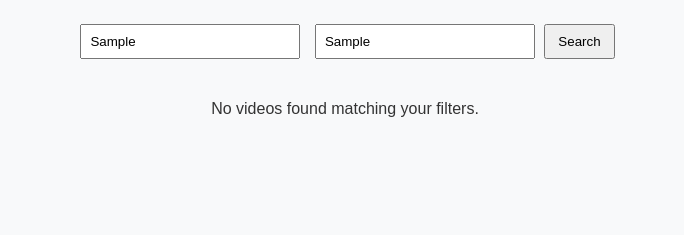
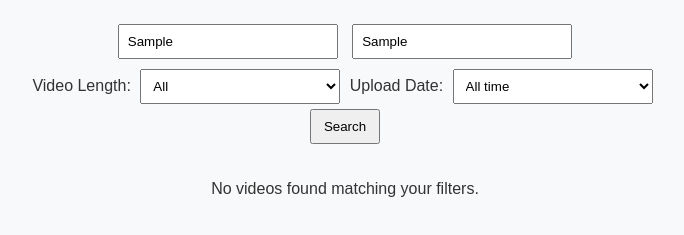
Before and after one commit to svm556/Wallsweep, a plain HTML site: page index.html in a window 1280 px wide. Both pictures are taken after typing "Sample", "Sample" into the empty fields and a click on the button "Search". Shown: the part 89-324 px from the top of the page, without its empty margins (295-979 px from the left). Drawn offline with Linux system fonts and the light colour scheme.

Commit message:
Add files via upload

```diff
--- a/index.html
+++ b/index.html
@@ -8,7 +8,24 @@
   <h1>WallSweep</h1>
   <div class="search-section">
     <input type="text" id="searchInput" placeholder="Search keyword...">
-    <input type="text" id="excludeInput" placeholder="Exclude keyword...">
+    <input type="text" id="excludeInput" placeholder="Exclude keyword..."><br>
+
+    <label for="durationFilter">Video Length:</label>
+    <select id="durationFilter">
+      <option value="all">All</option>
+      <option value="short">Short (0-10 min)</option>
+      <option value="medium">Medium (10-30 min)</option>
+      <option value="long">Long (30+ min)</option>
+    </select>
+
+    <label for="uploadDate">Upload Date:</label>
+    <select id="uploadDate">
+      <option value="all">All time</option>
+      <option value="24h">Last 24 hours</option>
+      <option value="week">This week</option>
+      <option value="month">This month</option>
+    </select><br>
+
     <button onclick="filterResults()">Search</button>
   </div>
   <div id="resultsContainer" class="results"></div>
--- a/script.js
+++ b/script.js
@@ -1,20 +1,33 @@
 const mockVideos = [
-  { title: "Patrick Bet-David on Entrepreneurship", channel: "Valuetainment", duration: "12:34" },
-  { title: "Joe Rogan Interviews Elon Musk", channel: "JRE", duration: "2:04:55" },
-  { title: "How to Build a Business", channel: "Startup Central", duration: "9:45" },
-  { title: "Patrick Bet-David - Business Strategy", channel: "PBD Podcast", duration: "22:15" },
-  { title: "Joe Rogan's Thoughts on AI", channel: "JRE", duration: "15:10" }
+  { title: "Patrick Bet-David on Entrepreneurship", channel: "Valuetainment", duration: 12, uploaded: "week" },
+  { title: "Joe Rogan Interviews Elon Musk", channel: "JRE", duration: 124, uploaded: "month" },
+  { title: "How to Build a Business", channel: "Startup Central", duration: 9, uploaded: "24h" },
+  { title: "Patrick Bet-David - Business Strategy", channel: "PBD Podcast", duration: 22, uploaded: "week" },
+  { title: "Joe Rogan's Thoughts on AI", channel: "JRE", duration: 15, uploaded: "month" }
 ];
 
 function filterResults() {
   const searchKeyword = document.getElementById('searchInput').value.toLowerCase();
   const excludeKeyword = document.getElementById('excludeInput').value.toLowerCase();
+  const durationFilter = document.getElementById('durationFilter').value;
+  const uploadDate = document.getElementById('uploadDate').value;
+
   const resultsContainer = document.getElementById('resultsContainer');
   resultsContainer.innerHTML = '';
 
   const filtered = mockVideos.filter(video => {
     const title = video.title.toLowerCase();
-    return title.includes(searchKeyword) && !title.includes(excludeKeyword);
+    const matchesKeyword = title.includes(searchKeyword);
+    const excludesKeyword = !title.includes(excludeKeyword);
+    const matchesDuration = (
+      durationFilter === "all" ||
+      (durationFilter === "short" && video.duration <= 10) ||
+      (durationFilter === "medium" && video.duration > 10 && video.duration <= 30) ||
+      (durationFilter === "long" && video.duration > 30)
+    );
+    const matchesUpload = uploadDate === "all" || video.uploaded === uploadDate;
+
+    return matchesKeyword && excludesKeyword && matchesDuration && matchesUpload;
   });
 
   if (filtered.length === 0) {
@@ -29,7 +42,7 @@ function filterResults() {
       <img src="https://via.placeholder.com/250x140" alt="Video thumbnail">
       <h3>${video.title}</h3>
       <p><strong>Channel:</strong> ${video.channel}</p>
-      <p><strong>Duration:</strong> ${video.duration}</p>
+      <p><strong>Duration:</strong> ${video.duration} min</p>
     `;
     resultsContainer.appendChild(card);
   });
--- a/style.css
+++ b/style.css
@@ -14,7 +14,7 @@ h1 {
   margin-bottom: 20px;
 }
 
-input[type="text"] {
+input[type="text"], select {
   padding: 8px;
   margin: 5px;
   width: 200px;
```
